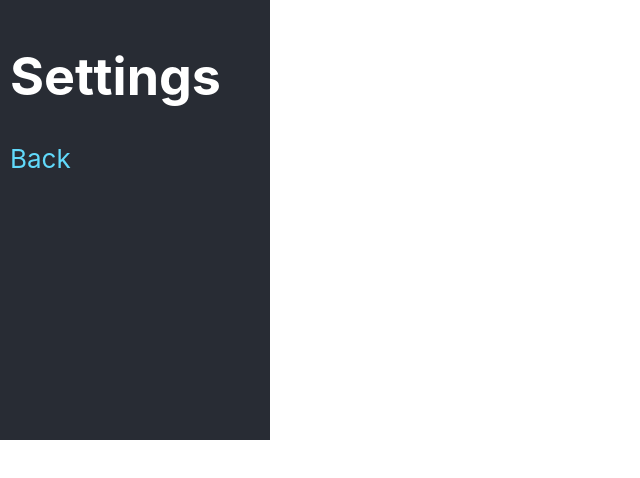
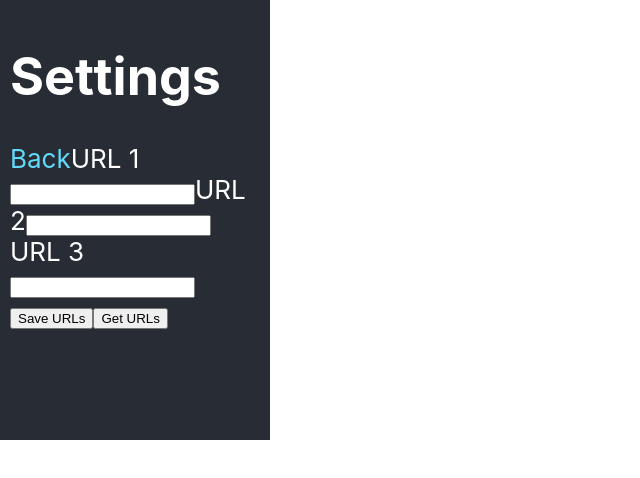
Before and after one commit to sandypockets/ticketer, a React (Create React App) app: page / in a window 1280 px wide. Both pictures are taken after a click on the link "Settings". Shown: the top 478 px of the page, without its empty margins (0-640 px from the left). Built offline with nearby package versions, Linux system fonts and the light colour scheme.

Commit message:
DRY up code

```diff
--- a/src/components/Settings.jsx
+++ b/src/components/Settings.jsx
@@ -1,8 +1,87 @@
+import { useState, useEffect } from "react";
+
 export default function Settings({ setPage }) {
+  const [state, setState] = useState({
+    urlOne: '',
+    urlTwo: '',
+    urlThree: ''
+  })
+
+  useEffect(() => {
+    chrome.storage.local.get(['urlOne'], function(result) {
+      console.log("storage.local.urlOne: ", result)
+      // setUrlOne(result.urlOne)
+      setState(prev => ({ ...prev, urlOne: result.urlOne }))
+    })
+
+    chrome.storage.local.get(['urlTwo'], function(result) {
+      console.log("storage.local.urlTwo: ", result)
+      // setUrlTwo(result.urlTwo)
+      setState(prev => ({ ...prev, urlTwo: result.urlTwo }))
+    })
+
+    chrome.storage.local.get(['urlThree'], function(result) {
+      console.log("storage.local.urlThree: ", result)
+      // setUrlTwo(result.urlTwo)
+      setState(prev => ({ ...prev, urlThree: result.urlThree }))
+    })
+  }, [])
+
+  const handleSubmit = () => {
+    chrome.runtime.sendMessage({
+      id: "setUrls",
+      payload: {
+        urlOne: state.urlOne,
+        urlTwo: state.urlTwo,
+        urlThree: state.urlThree
+      }
+    });
+  }
+
+  const getUrls = () => {
+    chrome.storage.local.get(['urlOne'], function(result) {
+      console.log("storage.local.urlOne: ", result)
+      // setUrlOne(result.urlOne)
+      setState(prev => ({ ...prev, urlOne: result.urlOne }))
+    })
+
+    chrome.storage.local.get(['urlTwo'], function(result) {
+      console.log("storage.local.urlTwo: ", result)
+      // setUrlTwo(result.urlTwo)
+      setState(prev => ({ ...prev, urlTwo: result.urlTwo }))
+    })
+  }
+
+  const formGroup = [
+    {
+      "label": "URL 1",
+      "placeholder": state.urlOne,
+      "onChangeFunction": (event) => setState(prev => ({ ...prev, urlOne: event.target.value }))
+    },
+    {
+      "label": "URL 2",
+      "placeholder": state.urlTwo,
+      "onChangeFunction": (event) => setState(prev => ({ ...prev, urlTwo: event.target.value }))
+    },
+    {
+      "label": "URL 3",
+      "placeholder": state.urlThree,
+      "onChangeFunction": (event) => setState(prev => ({ ...prev, urlThree: event.target.value }))
+    },
+  ]
+
   return (
     <>
       <h1>Settings</h1>
       <a onClick={() => setPage('home')}>Back</a>
+      {formGroup.map((item, index) => (
+        <>
+          <label>{item.label}</label>
+          <input placeholder={item.placeholder} onChange={item.onChangeFunction} />
+        </>
+      ))}
+      <button onClick={handleSubmit}>Save URLs</button>
+      <button onClick={getUrls}>Get URLs</button>
     </>
   )
 }
```
Also changed, not shown: public/background.js (+11 -0 lines).
